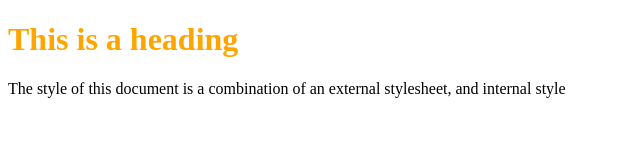
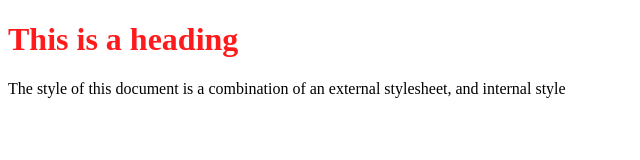
Before and after one commit to risqiraa/CSS-FULL-COURSE, a plain HTML site: page view/index.html in a window 1280 px wide. Shown: the whole page, without its empty margins (0-640 px from the left). Drawn offline with Linux system fonts and the light colour scheme.

Commit message:
12.CSS jika external css ditulis setelah internal

```diff
--- a/assets/css/styles.css
+++ b/assets/css/styles.css
@@ -1,4 +1,3 @@
- * {
-     text-align: center;
-     color: blue;
- }
+h1 {
+    color: #ff1b1b;
+}
--- a/view/index.html
+++ b/view/index.html
@@ -1,12 +1,12 @@
 <!DOCTYPE html>
 <html>
   <head>
-    <link rel="stylesheet" type="text/css" href="mystyle.css" />
     <style>
       h1 {
-        color: orange;
+        color: #50ff1b;
       }
     </style>
+    <link rel="stylesheet" type="text/css" href="/assets/css/styles.css" />
   </head>
   <body>
     <h1>This is a heading</h1>
```
